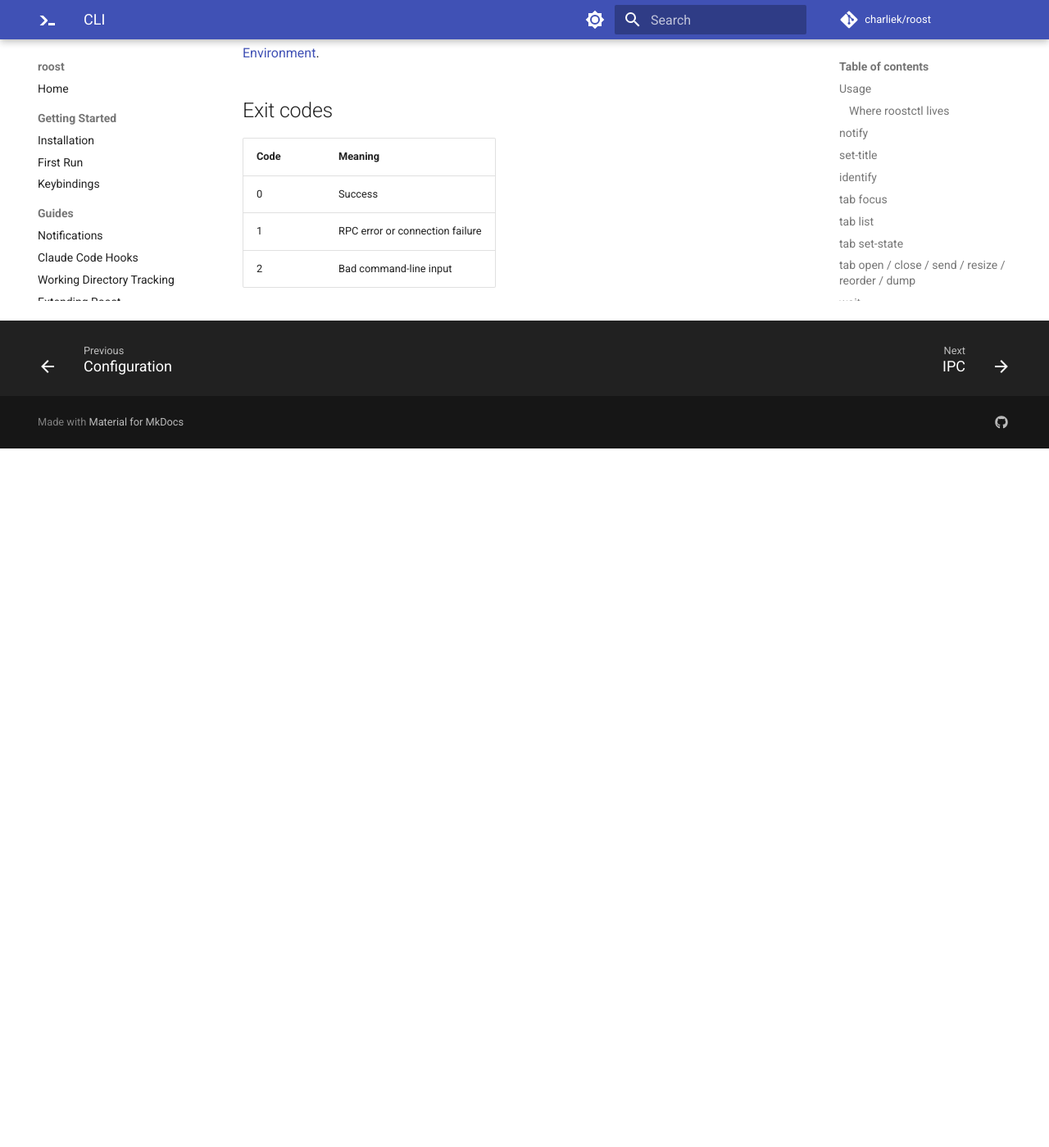
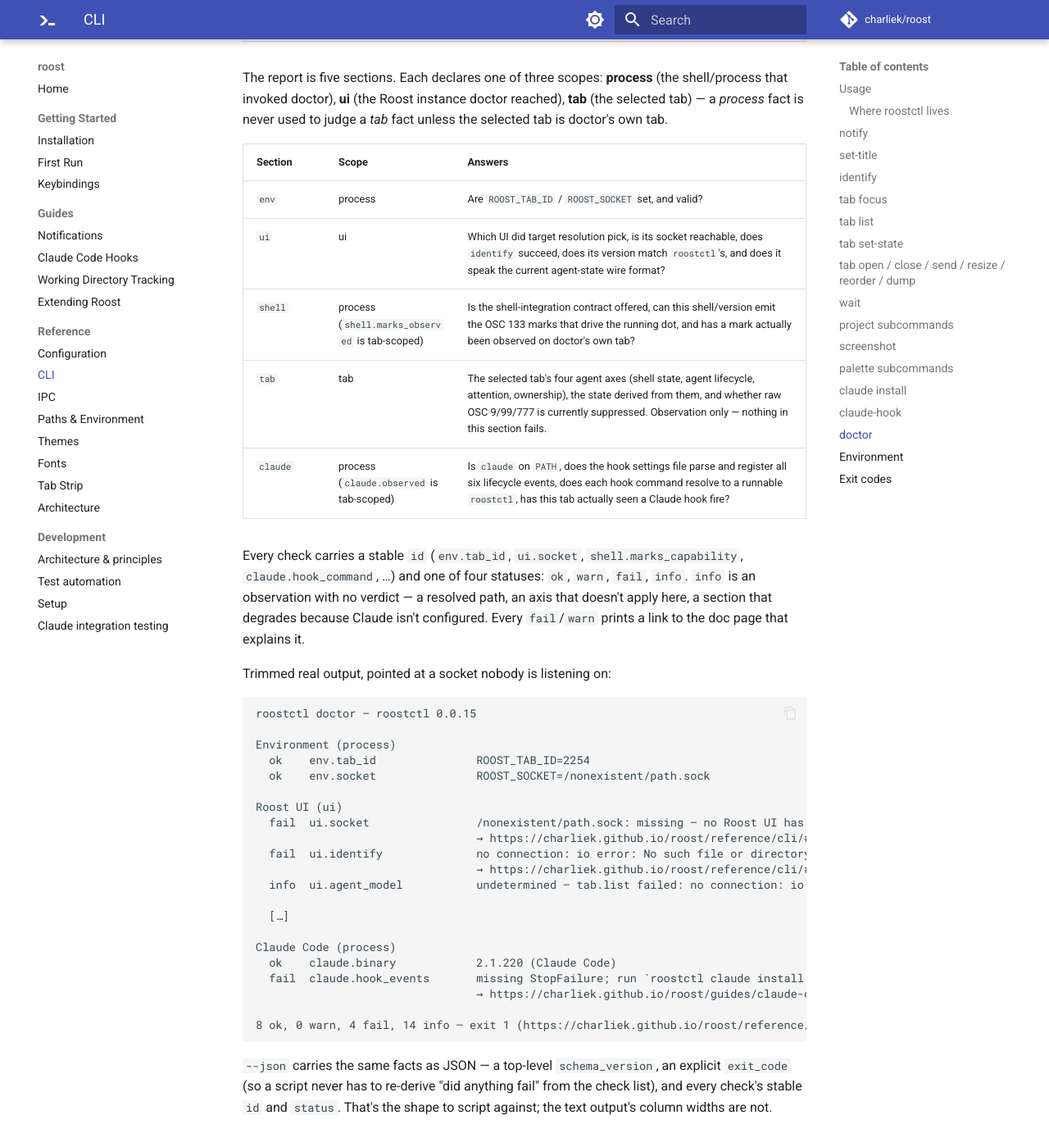
Before and after one commit to charliek/roost, an MkDocs documentation site: the page built from docs/reference/cli.md, in a window 1280 px wide and 1400 px high, scrolled down 7194 px. Shown: the whole window at 82% size. Built offline with MkDocs 1.6.1 and Material for MkDocs 9.7.7, drawn with Linux system fonts in a browser that asks for light colours; comment, search, counter and statistics services are not loaded; before the commit the page ends 7741 px from its top, so only the background shows below that; some of the changed text lies outside the part shown.

Commit message:
docs: document `roostctl doctor`, and fix two stale `identify` claims
Adds a `## doctor` section to the CLI reference covering the read-only
contract, the two flags, the five sections and their scopes, a trimmed
real example, and the `--json` shape (`schema_version`, `exit_code`,
stable check ids) as the thing to script against.

Extends the exit-code table: `doctor` exits 1 on any `fail`, never on
`warn`, and "no Roost UI is running" is itself a failed check — so a bare
`roostctl doctor` exits 1 by design. Worth stating, since the table
previously read as though 1 meant only an RPC error.

The Claude troubleshooting list now leads with `roostctl doctor` and each
bullet names the check that answers it, so a symptom maps to a check
rather than to guesswork. The install section notes doctor verifies the
settings file.

`cwd-tracking.md` points the Apple-bash-3.2 case at
`shell.marks_capability` — the check that exists because of AD-5, which
is the whole reason `ShellState::Unknown` is a distinct value.

Fixes a stale claim in two places (`cli.md` and `claude-code.md`): both
said `roostctl identify` prints a JSON object. It prints six `key=value`
lines and always has.

AGENT_ROADMAP's L2 section moves from future to past tense and the plan
ledger gains row 003.

No CHANGELOG entry: that file has no Unreleased section and releases are
curated by the release flow.

`make docs` and `make check` green; `doctor.rs`'s doc-anchor test still
passes, so every URL doctor emits still resolves.

Co-Authored-By: Claude Opus 5 (1M context) <noreply@anthropic.com>
Claude-Session: https://claude.ai/code/session_01Y5Jo6nRoHLWb3nA3tovcuT

````diff
--- a/docs/reference/cli.md
+++ b/docs/reference/cli.md
@@ -28,6 +28,7 @@ roostctl [--socket <PATH>] <COMMAND>
 | `project list` / `create` / `rename` / `delete` / `reorder` | Project lifecycle |
 | `claude install` | Generate Claude Code hook settings + print the alias snippet |
 | `claude-hook` | Internal: invoked by Claude on each hook event |
+| `doctor` | Read-only diagnosis of the Roost integration (target, socket, shell, tab, Claude hooks) |
 
 `--socket` overrides `ROOST_SOCKET`; one of the two must resolve to the running UI's socket.
 
@@ -81,17 +82,16 @@ roostctl set-title --title "deploy" --tab 3
 roostctl identify
 ```
 
-```json
-{
-  "socket": "/Users/charliek/Library/Caches/Roost/roost.sock",
-  "pid": 14138,
-  "version": "0.1.0",
-  "active_project_id": 1,
-  "active_tab_id": 5
-}
+```text
+socket=/Users/charliek/Library/Caches/Roost/roost.sock
+pid=14138
+active_project=1
+active_tab=5
+ui_version=0.1.0
+proto_version=1
 ```
 
-Useful for verifying the socket is reachable and the env vars are wired correctly.
+Prints `key=value` lines, not JSON. Useful for verifying the socket is reachable and the env vars are wired correctly.
 
 ## `tab focus`
 
@@ -223,6 +223,76 @@ roostctl claude install --force   # overwrite an existing file
 
 Internal: invoked by Claude Code via the generated settings file. Reads the hook payload from stdin, looks up `$ROOST_TAB_ID`, and translates lifecycle events into IPC calls. Always exits 0 with `{}` on stdout (Claude treats nonzero hooks as failures). Silently no-ops when run outside a Roost tab.
 
+## `doctor`
+
+A **read-only** diagnostic for the Roost integration — it reports and
+links, it never repairs, installs, or mutates anything, so it's safe to
+run blind whenever something looks broken (a dot that won't light, hooks
+that don't fire, a stale socket).
+
+```bash
+roostctl doctor
+roostctl doctor --tab 7
+roostctl doctor --json
+```
+
+| Flag | Type | Default | Description |
+|---|---|---|---|
+| `--tab` | int | `$ROOST_TAB_ID` / the UI's active tab | Inspect this tab instead. Read directly from the env var rather than clap's `env = "ROOST_TAB_ID"`, so an unparsable `$ROOST_TAB_ID` becomes a diagnostic (`env.tab_id: fail`) instead of a silent clap exit 2 |
+| `--json` | flag | `false` | Machine-readable report |
+
+The report is five sections. Each declares one of three scopes: **process**
+(the shell/process that invoked doctor), **ui** (the Roost instance doctor
+reached), **tab** (the selected tab) — a *process* fact is never used to
+judge a *tab* fact unless the selected tab is doctor's own tab.
+
+| Section | Scope | Answers |
+|---|---|---|
+| `env` | process | Are `ROOST_TAB_ID` / `ROOST_SOCKET` set, and valid? |
+| `ui` | ui | Which UI did target resolution pick, is its socket reachable, does `identify` succeed, does its version match `roostctl`'s, and does it speak the current agent-state wire format? |
+| `shell` | process (`shell.marks_observed` is tab-scoped) | Is the shell-integration contract offered, can this shell/version emit the OSC 133 marks that drive the running dot, and has a mark actually been observed on doctor's own tab? |
+| `tab` | tab | The selected tab's four agent axes (shell state, agent lifecycle, attention, ownership), the state derived from them, and whether raw OSC 9/99/777 is currently suppressed. Observation only — nothing in this section fails. |
+| `claude` | process (`claude.observed` is tab-scoped) | Is `claude` on `PATH`, does the hook settings file parse and register all six lifecycle events, does each hook command resolve to a runnable `roostctl`, has this tab actually seen a Claude hook fire? |
+
+Every check carries a stable `id` (`env.tab_id`, `ui.socket`,
+`shell.marks_capability`, `claude.hook_command`, …) and one of four
+statuses: `ok`, `warn`, `fail`, `info`. `info` is an observation with no
+verdict — a resolved path, an axis that doesn't apply here, a section
+that degrades because Claude isn't configured. Every `fail`/`warn` prints
+a link to the doc page that explains it.
+
+Trimmed real output, pointed at a socket nobody is listening on:
+
+```text
+roostctl doctor — roostctl 0.0.15
+
+Environment (process)
+  ok    env.tab_id               ROOST_TAB_ID=2254
+  ok    env.socket               ROOST_SOCKET=/nonexistent/path.sock
+
+Roost UI (ui)
+  fail  ui.socket                /nonexistent/path.sock: missing — no Roost UI has bound this path
+                                 → https://charliek.github.io/roost/reference/cli/#environment
+  fail  ui.identify              no connection: io error: No such file or directory (os error 2)
+                                 → https://charliek.github.io/roost/reference/cli/#identify
+  info  ui.agent_model           undetermined — tab.list failed: no connection: io error: No such file or directory (os error 2)
+
+  […]
+
+Claude Code (process)
+  ok    claude.binary            2.1.220 (Claude Code)
+  fail  claude.hook_events       missing StopFailure; run `roostctl claude install --force`
+                                 → https://charliek.github.io/roost/guides/claude-code/#install
+
+8 ok, 0 warn, 4 fail, 14 info — exit 1 (https://charliek.github.io/roost/reference/cli/#exit-codes)
+```
+
+`--json` carries the same facts as JSON — a top-level `schema_version`,
+an explicit `exit_code` (so a script never has to re-derive "did
+anything fail" from the check list), and every check's stable `id` and
+`status`. That's the shape to script against; the text output's column
+widths are not.
+
 ## Environment
 
 | Variable | Effect |
@@ -241,3 +311,9 @@ Internal: invoked by Claude Code via the generated settings file. Reads the hook
 | 0 | Success |
 | 1 | RPC error or connection failure |
 | 2 | Bad command-line input |
+
+`doctor` exits 1 when **any** check's status is `fail`; `warn` never
+affects the exit code. Note that "no Roost UI is running" is itself a
+failed check (`ui.socket` / `ui.target`), so `roostctl doctor` exits 1
+whenever nothing is listening — that's by design, not a bug: the whole
+point of the `ui` section is to fail when there's nothing there.
````
Also changed, not shown: AGENT_ROADMAP.md (+8 -6 lines), docs/guides/claude-code.md (+14 -3 lines), docs/guides/cwd-tracking.md (+5 -0 lines).
